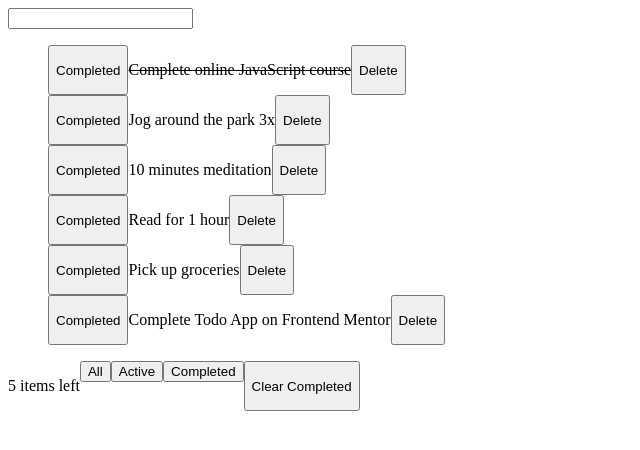
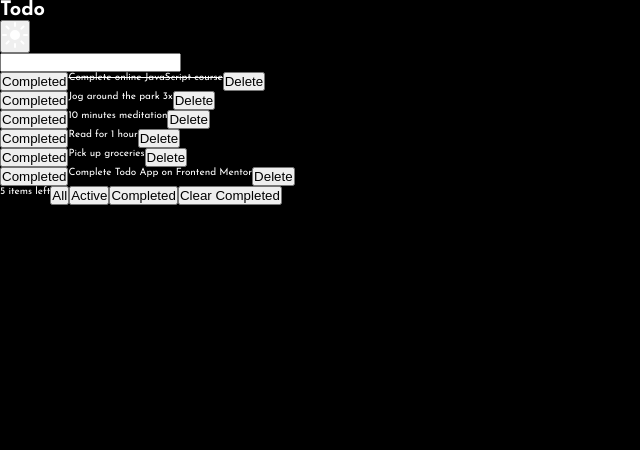
Before and after one commit to En-Jen/fm-todo-app, a React (Create React App) app: page / in a window 1280 px wide. Shown: the top 450 px of the page, without its empty margins (0-640 px from the left). Built offline with nearby package versions, Linux system fonts and the light colour scheme.

Commit message:
add theme switcher funtionality

```diff
--- a/public/index.html
+++ b/public/index.html
@@ -5,6 +5,7 @@
     <link rel="icon" href="%PUBLIC_URL%/favicon.ico" />
     <meta name="viewport" content="width=device-width, initial-scale=1" />
     <meta name="theme-color" content="#000000" />
+    <link href="https://fonts.googleapis.com/css2?family=Josefin+Sans:wght@400;700&display=swap" rel="stylesheet">
     <meta
       name="description"
       content="Web site created using create-react-app"
--- a/src/App.js
+++ b/src/App.js
@@ -1,7 +1,38 @@
 import React, { useState, useEffect } from 'react';
+import styled, { ThemeProvider, createGlobalStyle } from 'styled-components';
+import Header from './components/Header';
 import Form from './components/Form';
 import TodoList from './components/TodoList';
 import TodosFilter from './components/TodosFilter';
+
+const GlobalStyle = createGlobalStyle`
+	*,
+	*::before,
+	*::after {
+		margin: 0;
+		padding: 0;
+		box-sizing: inherit;
+	}
+
+	html {
+		box-sizing: border-box;
+		font-size: 62.5%; //1rem = 10px
+
+		--font-size-primary: 1.2rem;
+		--font-size-secondary: 1.4rem;
+
+		@media (min-width: 768px) {
+			--font-size-primary: 1.8rem
+		}
+	}
+
+	body {
+		font-family: 'Josefin Sans', sans-serif;
+		width: 100vw;
+		background-color: ${p => (p.theme.mode === 'dark' ? 'black' : 'white')};
+		color: ${p => (p.theme.mode === 'dark' ? 'white' : 'black')};
+	}
+`;
 
 const initialTodos = [
 	{
@@ -41,6 +72,7 @@ const App = () => {
 	const [todos, setTodos] = useState(initialTodos);
 	const [filterOption, setFilterOption] = useState('all');
 	const [filteredTodos, setFilteredTodos] = useState([]);
+	const [theme, setTheme] = useState({ mode: 'dark' });
 
 	// Run every time user adds another todo or selects a different filterOption
 	useEffect(() => {
@@ -64,7 +96,9 @@ const App = () => {
 	};
 
 	return (
-		<div>
+		<ThemeProvider theme={theme}>
+			<GlobalStyle />
+			<Header theme={theme} setTheme={setTheme} />
 			<Form
 				todos={todos}
 				setTodos={setTodos}
@@ -81,7 +115,7 @@ const App = () => {
 				setTodos={setTodos}
 				setFilterOption={setFilterOption}
 			/>
-		</div>
+		</ThemeProvider>
 	);
 };
 
--- /dev/null
+++ b/src/components/Header.js
@@ -0,0 +1,15 @@
+import React from 'react';
+import ThemeToggler from './ThemeToggler';
+
+const Header = ({ theme, setTheme }) => {
+	return (
+		<header>
+			<div>
+				<h1>Todo</h1>
+				<ThemeToggler theme={theme} setTheme={setTheme} />
+			</div>
+		</header>
+	);
+};
+
+export default Header;
--- /dev/null
+++ b/src/components/ThemeToggler.js
@@ -0,0 +1,27 @@
+import React from 'react';
+import IconSun from '../assets/icon-sun.svg';
+import IconMoon from '../assets/icon-moon.svg';
+
+const ThemeToggler = ({ theme, setTheme }) => {
+	console.log(theme);
+
+	const themeToggleHandler = () => {
+		if (theme.mode === 'dark') {
+			setTheme({ ...theme, mode: 'light' });
+		} else {
+			setTheme({ ...theme, mode: 'dark' });
+		}
+	};
+
+	return (
+		<button onClick={themeToggleHandler}>
+			{theme.mode === 'dark' ? (
+				<img src={IconSun} alt="Theme switcher icon" />
+			) : (
+				<img src={IconMoon} alt="Theme switcher icon" />
+			)}
+		</button>
+	);
+};
+
+export default ThemeToggler;
```
Also changed, not shown: src/themes/dark.js (added), src/themes/light.js (added), 1 other file (tests, documents, lock files or other folders).
